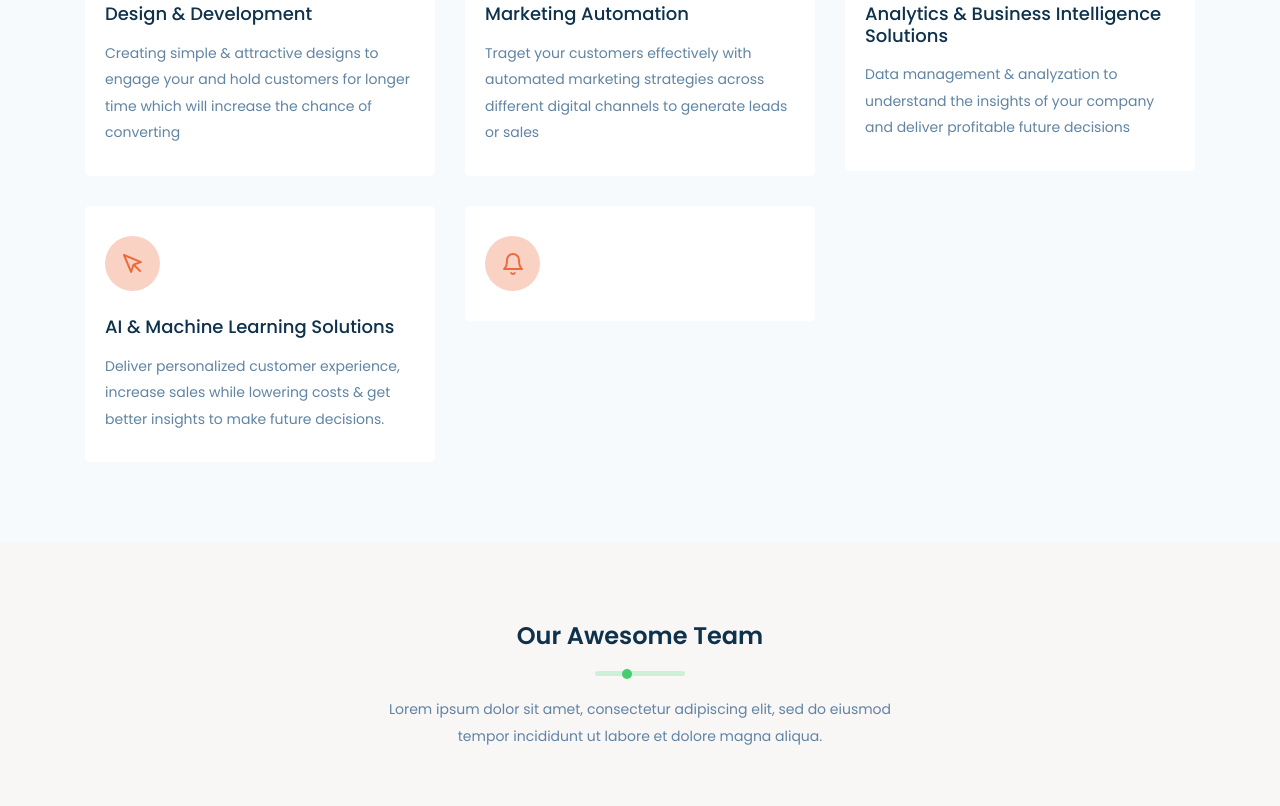
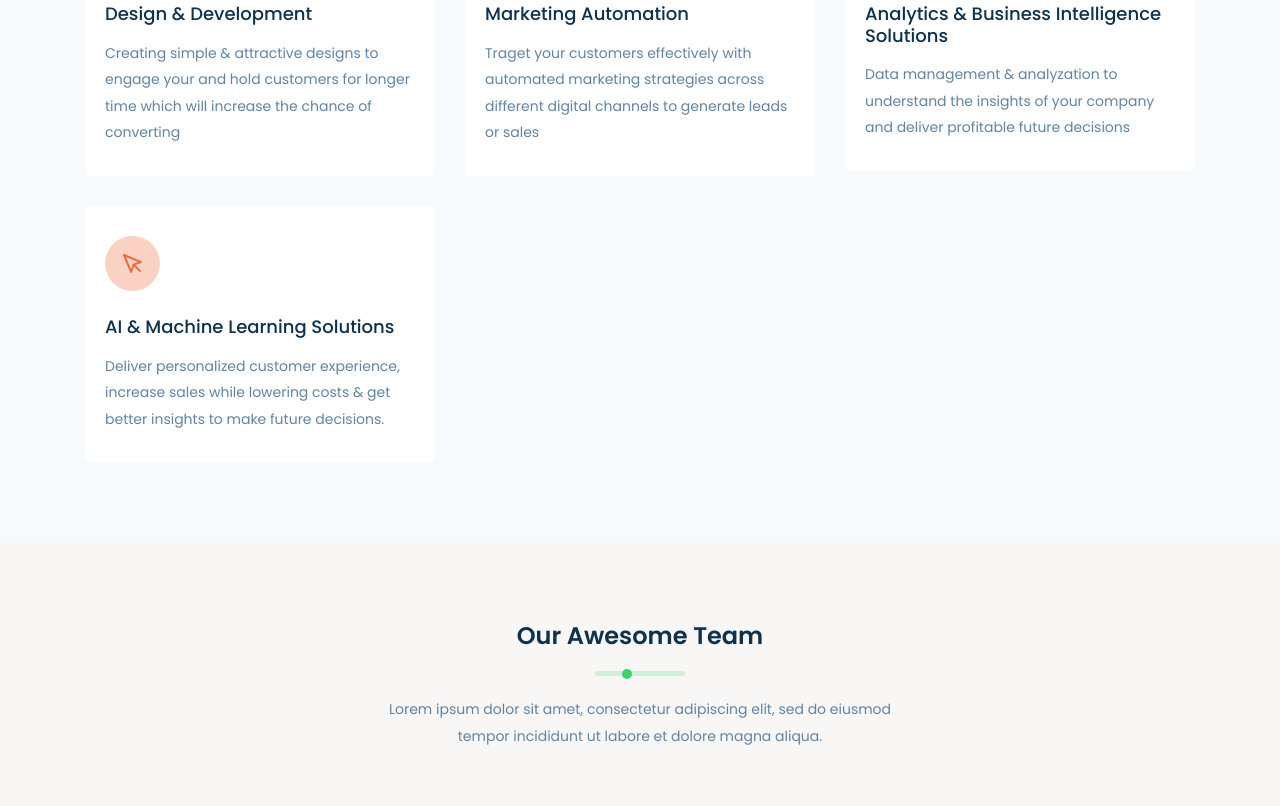
Before and after one commit to nbdigitech/googleppc, a plain HTML site: page index.html in a window 1280 px wide. Shown: the part 1880-2686 px from the top of the page. Drawn offline with Linux system fonts and the light colour scheme.

Commit message:
Update index.html

```diff
--- a/index.html
+++ b/index.html
@@ -362,11 +362,6 @@
 						</div>
 					</div>
 
-					<div class="col-lg-4 col-md-6">
-						<div class="single-services-box">
-							<div class="icon bg-eb6b3d">
-								<i data-feather="bell"></i>
-							</div>
 
 
 
```
